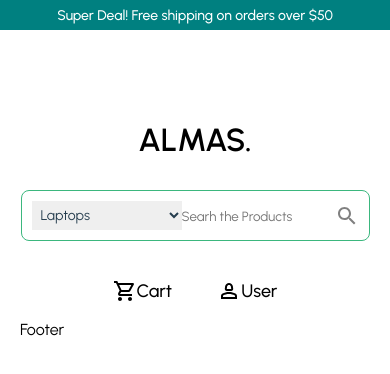
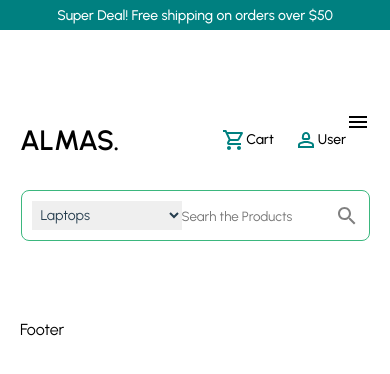
Before and after one commit to almasrafaqat/PahlaStore, a React (Create React App) app: page / in a window 390 px wide. Shown: the top 374 px of the page. Built offline with nearby package versions, Linux system fonts and the light colour scheme.

Commit message:
Mobile Header Initial Part Completed

```diff
--- a/src/components/header-mobile/header-mobile.component.jsx
+++ b/src/components/header-mobile/header-mobile.component.jsx
@@ -3,8 +3,10 @@ import {
     Person2Outlined,
     SearchOutlined,
     ShoppingCartOutlined,
+
 } from "@mui/icons-material";
-import { Badge } from "@mui/material";
+import { Badge, Menu } from "@mui/material";
+import MenuIcon from '@mui/icons-material/Menu';
 import styled from "styled-components";
 import { Link } from "../../GlobalStyle";
 
@@ -25,14 +27,51 @@ const Wrapper = styled.div`
   `;
 
 const Left = styled.div`
-    flex: 1;
+
+    display: flex;
+    justify-content: space-between;
+    width: 100%;
   `;
 
 const Logo = styled.div`
     text-transform: uppercase;
-    font-size: 32px;
+    font-size: 28px;
     font-weight: 600;
   `;
+
+const IconWrapper = styled.div`
+    display: flex;
+    font-size: 14px;
+
+`;
+
+const CartContainer = styled.div`
+    display: flex;
+    align-items: center;
+    margin : 0px 20px;
+  `;
+
+const CartIcon = styled(ShoppingCartOutlined)`
+    cursor: pointer;
+    color: teal;
+  `;
+
+const UserContainer = styled.div`
+    display: flex;
+    align-items: center;
+  `;
+
+const UserIcon = styled(Person2Outlined)`
+    color: teal;
+`;
+
+const Text = styled.span`
+    font-size: 14px;
+    font-weight: 500;
+  `;
+
+
+/**  Center */
 
 const Center = styled.div`
     flex: 3;
@@ -81,33 +120,6 @@ const SearchIcon = styled(SearchOutlined)`
     }
   `;
 
-const Right = styled.div`
-
-    flex: 1;
-    display: flex;
-    justify-content: space-around;
-    width: 60%;
-  `;
-const CartContainer = styled.div`
-    display: flex;
-    align-items: center;
-  `;
-
-const CartIcon = styled(ShoppingCartOutlined)`
-    cursor: pointer;
-  `;
-
-const UserContainer = styled.div`
-    display: flex;
-    align-items: center;
-  `;
-
-const UserIcon = styled(Person2Outlined)``;
-
-const Text = styled.span`
-    font-size: 18px;
-    font-weight: 500;
-  `;
 
 
 
@@ -118,6 +130,18 @@ const HeaderMobile = () => {
                 <Wrapper>
                     <Left>
                         <Logo>Almas.</Logo>
+                        <IconWrapper>
+                            <CartContainer>
+                                <CartIcon />
+                                <Text>Cart</Text>
+                            </CartContainer>
+                            <UserContainer>
+
+                                <UserIcon /> <Text>User</Text>
+                            </UserContainer>
+                            <MenuIcon />
+                        </IconWrapper>
+
                     </Left>
                     <Center>
                         <SearchContainer>
@@ -133,15 +157,7 @@ const HeaderMobile = () => {
                             </InputContainer>
                         </SearchContainer>
                     </Center>
-                    <Right>
-                        <CartContainer>
-                            <CartIcon />
-                            <Text>Cart</Text>
-                        </CartContainer>
-                        <UserContainer>
-                            <UserIcon /> <Text>User</Text>
-                        </UserContainer>
-                    </Right>
+
                 </Wrapper>
 
             </Container>
```
